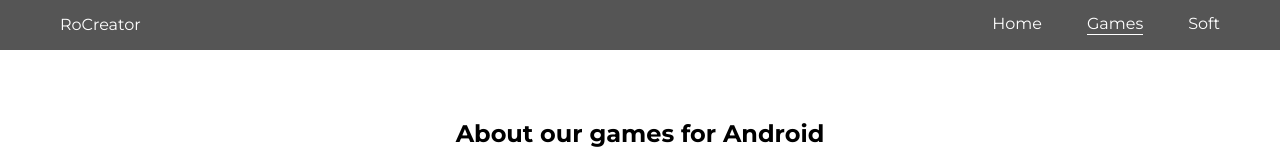
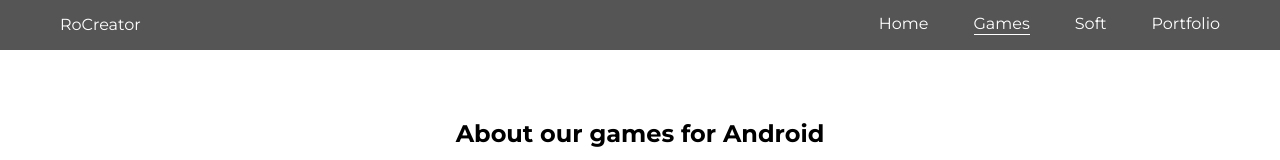
Before and after one commit to BogdanSch/RoCreator, a plain HTML site: page games-android.html in a window 1280 px wide. Shown: the top 160 px of the page. Drawn offline with Linux system fonts and the light colour scheme.

```diff
--- a/games-android.html
+++ b/games-android.html
@@ -41,6 +41,9 @@
 					</li>
 					<li class="header__item">
 						<a href="./soft.html">Soft</a>
+					</li>
+					<li class="header__item">
+						<a href="">Portfolio</a>
 					</li>
 				</ul>
 			</div>
```
Also changed, not shown: games-roblox.html (+3 -0 lines), index.html (+3 -0 lines), soft.html (+3 -0 lines).
